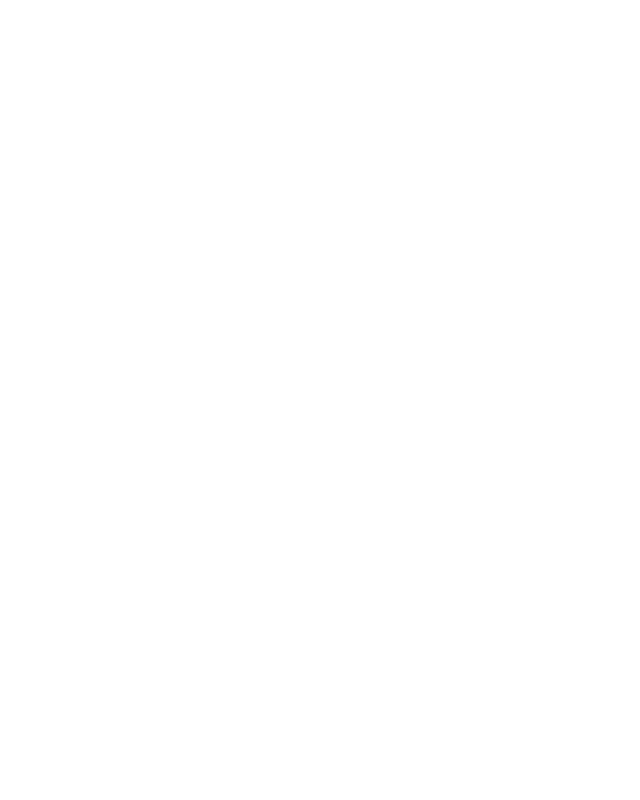
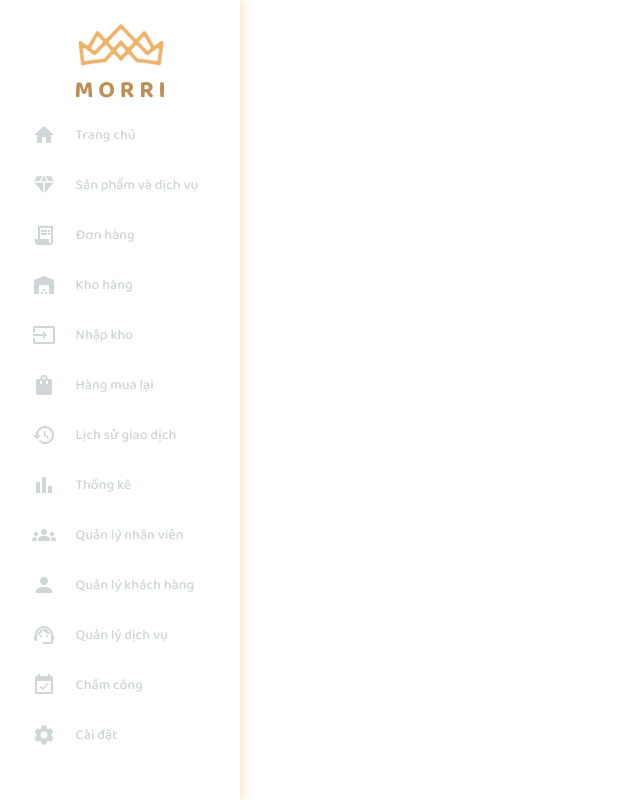
Before and after one commit to tranuyn/JewelJoy, a React (Create React App) app in the folder morri/: page / in a window 1280 px wide. Before the commit this address had no page. Shown: the whole page, without its empty margins (0-640 px from the left). Built offline with nearby package versions, Linux system fonts and the light colour scheme.

Commit message:
dashboard

```diff
--- a/morri/package.json
+++ b/morri/package.json
@@ -3,6 +3,9 @@
   "version": "0.1.0",
   "private": true,
   "dependencies": {
+    "@emotion/react": "^11.13.3",
+    "@emotion/styled": "^11.13.0",
+    "@mui/icons-material": "^6.1.5",
     "@testing-library/jest-dom": "^5.17.0",
     "@testing-library/react": "^13.4.0",
     "@testing-library/user-event": "^13.5.0",
--- a/morri/src/App.tsx
+++ b/morri/src/App.tsx
@@ -2,10 +2,12 @@
 import { BrowserRouter as Router } from "react-router-dom";
 import "./App.css";
 import AppRoutes from "./AppRoutes";
+import Dashboard from "./component/Dashboard/Dashboard";
 
 function App() {
   return (
     <Router>
+      <Dashboard/>
       <AppRoutes />
     </Router>
   );
--- /dev/null
+++ b/morri/src/component/Dashboard/Dashboard.css
@@ -0,0 +1,180 @@
+.sidebar {
+  height: 100vh;
+  width: 240px;
+  max-width: 100%;
+  background-color: #fff;
+  box-shadow: 4px 0px 8px 0px rgba(255, 160, 47, 0.25);
+  display: flex;
+  flex-direction: column;
+  position: fixed;
+  top: 0;
+  left: 0;
+  z-index: 1000;
+  align-items: center;
+  padding: 0;
+}
+
+.logo {
+  max-width: 100px;
+  max-height: 100px;
+  width: auto;
+  height: auto;
+  padding-top: 20px;
+  display: flex;
+  flex-direction: column;
+  align-items: center;
+}
+
+.logo img {
+  width: 100%;
+  height: auto;
+  object-fit: contain;
+}
+
+.logo-text {
+  font-size: 24px;
+  font-weight: bold;
+  color: #BF8E54;
+}
+
+/* Navigation styles */
+.nav {
+  flex: 1;
+  overflow-y: auto;
+}
+
+.ul {
+  padding-left:0px;
+  list-style: none;
+  margin: 0px;
+}
+
+.menu-item {
+  display: flex;
+  align-items: center;
+  gap: 20px;
+  padding: 13px 20px;
+  padding-left: 10px;
+  font-size: 14px;
+  transition: all 0.3s;
+  cursor: pointer;
+  background-color: transparent;
+  color: #CED6D8;
+  border: none;
+  width: 100%;/* Sidebar Styles */
+.sidebar {
+  height: 100vh;
+  width: 240px;
+  max-width: 100%;
+  background-color: #fff;
+  box-shadow: 4px 0px 8px 0px rgba(255, 160, 47, 0.25);
+  display: flex;
+  flex-direction: column;
+  position: fixed;
+  top: 0;
+  left: 0;
+  z-index: 1000;
+  align-items: center;
+  padding: 0;
+  transition: transform 0.3s ease;
+}
+
+/* Collapsed Sidebar */
+.sidebar.collapsed {
+  transform: translateX(-100%);
+}
+
+.logo {
+  max-width: 100px;
+  max-height: 100px;
+  width: auto;
+  height: auto;
+  padding-top: 20px;
+  display: flex;
+  flex-direction: column;
+  align-items: center;
+}
+
+/* Rest of your existing styles */
+
+/* Responsive Styles */
+@media (max-width: 768px) {
+  /* Hide sidebar by default on smaller screens */
+  .sidebar {
+    width: 200px;
+    transform: translateX(-100%);
+  }
+
+  .sidebar.active {
+    transform: translateX(0);
+  }
+
+  .menu-item {
+    padding: 10px 15px;
+  }
+
+  /* Button to toggle sidebar */
+  .toggle-button {
+    display: block;
+    position: fixed;
+    top: 20px;
+    left: 20px;
+    background-color: #BF8E54;
+    border: none;
+    color: #fff;
+    padding: 10px;
+    cursor: pointer;
+    font-size: 16px;
+    z-index: 1100;
+  }
+}
+
+/* Hide toggle button on larger screens */
+@media (min-width: 769px) {
+  .toggle-button {
+    display: none;
+  }
+}
+
+  box-sizing: border-box;
+  font-family: "Baloo 2", -apple-system, BlinkMacSystemFont, "Segoe UI",
+    "Roboto", "Oxygen", "Ubuntu", "Cantarell", "Fira Sans", "Droid Sans",
+    "Helvetica Neue", sans-serif;
+  font-weight: 500;
+  margin: 0;
+}
+.menu-item:hover {
+  background-color: rgba(251, 239, 225, 1);
+  color:black;
+}
+
+.menu-item.active {
+  background-color:rgba(251, 239, 225, 1);
+  color: black;
+}
+
+.menu-item:hover .icon,
+.menu-item.active .icon {
+  color: rgba(238, 178, 106, 1);
+  ;
+}
+
+.icon {
+  font-size: 20px;
+  color: #CED6D8;
+  transition: color 0.3s;
+}
+
+/* Center align text and icon */
+.menu-item span {
+  display: inline-block;
+  text-align: center;
+  vertical-align: middle;
+}
+
+.icon,
+.menu-item span {
+  display: flex;
+  align-items: center;
+  justify-content: center;
+}
--- /dev/null
+++ b/morri/src/component/Dashboard/Dashboard.tsx
@@ -0,0 +1,73 @@
+import React, { useState } from 'react';
+import './Dashboard.css';
+import HomeIcon from '@mui/icons-material/Home';
+import DiamondIcon from '@mui/icons-material/Diamond';
+import OrderIcon from '@mui/icons-material/ReceiptLong';
+import WarehouseIcon from '@mui/icons-material/Warehouse';
+import ImportWarehouseIcon from '@mui/icons-material/Input';
+import ShoppingBagIcon from '@mui/icons-material/ShoppingBag';
+import HistoryIcon from '@mui/icons-material/History';
+import BarChartIcon from '@mui/icons-material/BarChart';
+import GroupsIcon from '@mui/icons-material/Groups';
+import PersonIcon from '@mui/icons-material/Person';
+import ServiceIcon from '@mui/icons-material/SupportAgent';
+import TimeKeepingIcon from '@mui/icons-material/EventAvailable';
+import SettingsIcon from '@mui/icons-material/Settings';
+import LogoImage from './logo.png';
+
+const MaterialIcon: React.FC<{ icon: React.ReactNode; active?: boolean }> = ({ icon, active }) => (
+  <span className={`icon ${active ? 'active' : ''}`}>
+    {icon}
+  </span>
+);
+
+const menuItems = [
+  { id: 'HomeIcon', icon: <HomeIcon />, label: 'Trang chủ' },
+  { id: 'products', icon: <DiamondIcon />, label: 'Sản phẩm và dịch vụ' },
+  { id: 'orders', icon: <OrderIcon />, label: 'Đơn hàng' },
+  { id: 'warehouse', icon: <WarehouseIcon />, label: 'Kho hàng' },
+  { id: 'import', icon: <ImportWarehouseIcon />, label: 'Nhập kho' },
+  { id: 'returns', icon: <ShoppingBagIcon />, label: 'Hàng mua lại' },
+  { id: 'history', icon: <HistoryIcon />, label: 'Lịch sử giao dịch' },
+  { id: 'statistics', icon: <BarChartIcon />, label: 'Thống kê' },
+  { id: 'staff', icon: <GroupsIcon />, label: 'Quản lý nhân viên' },
+  { id: 'customers', icon: <PersonIcon />, label: 'Quản lý khách hàng' },
+  { id: 'services', icon: <ServiceIcon />, label: 'Quản lý dịch vụ' },
+  { id: 'feedback', icon: <TimeKeepingIcon />, label: 'Chấm công' },
+  { id: 'settings', icon: <SettingsIcon />, label: 'Cài đặt' }
+];
+
+const Dashboard: React.FC = () => {
+  const [activeItem, setActiveItem] = useState('dashboard');
+
+  return (
+    <div className="sidebar">
+      <div className="logo">
+        <img src={LogoImage} alt="Shop Logo" />
+        <span className="logo-text">M O R R I</span>
+      </div>
+
+      <nav className="nav">
+        <ul className="ul">
+          {menuItems.map((item) => (
+            <li key={item.id}>
+              <button
+                onClick={() => setActiveItem(item.id)}
+                className={`menu-item ${activeItem === item.id ? 'active' : ''}`}
+              >
+                <MaterialIcon
+                  key={item.id}
+                  icon={item.icon}
+                  active={activeItem === item.id}
+                />
+                <span>{item.label}</span>
+              </button>
+            </li>
+          ))}
+        </ul>
+      </nav>
+    </div>
+  );
+};
+
+export default Dashboard;
```
Also changed, not shown: morri/src/component/Dashboard/logo.png (added), 1 other file (tests, documents, lock files or other folders).
